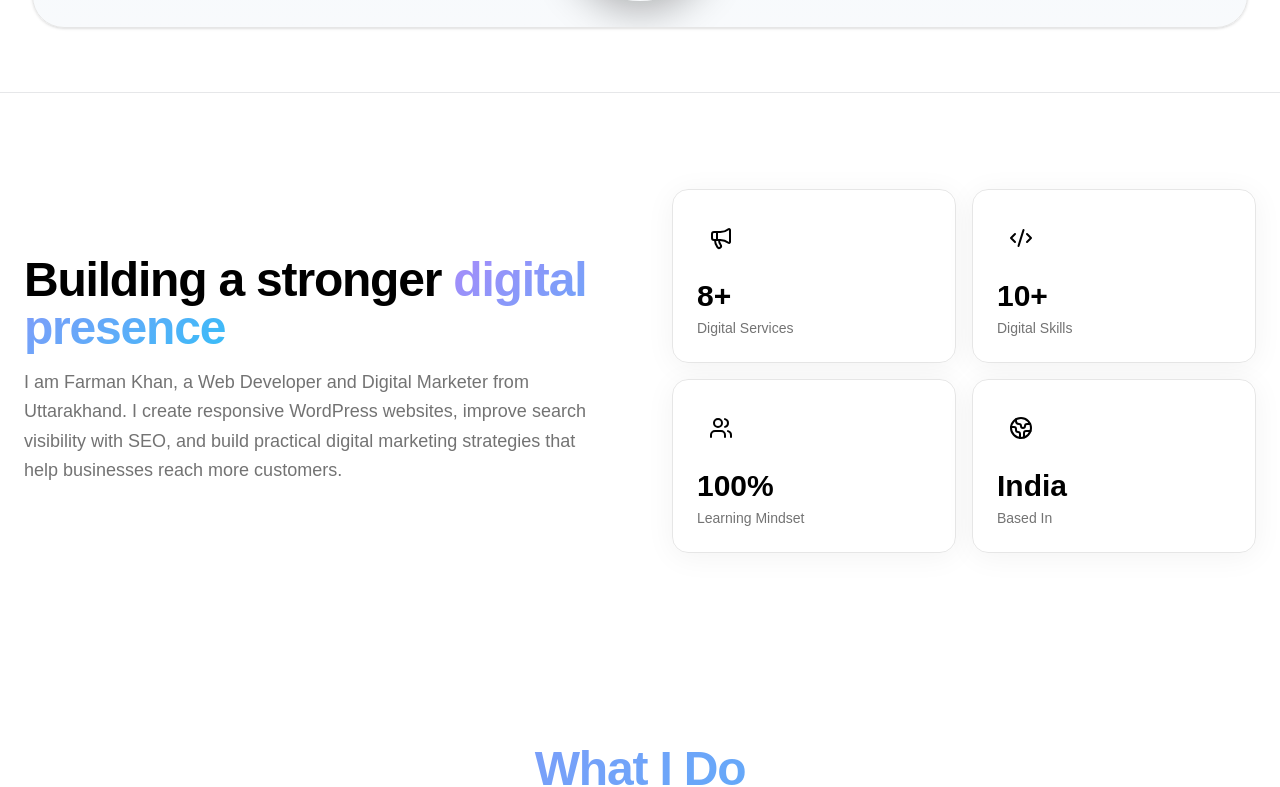
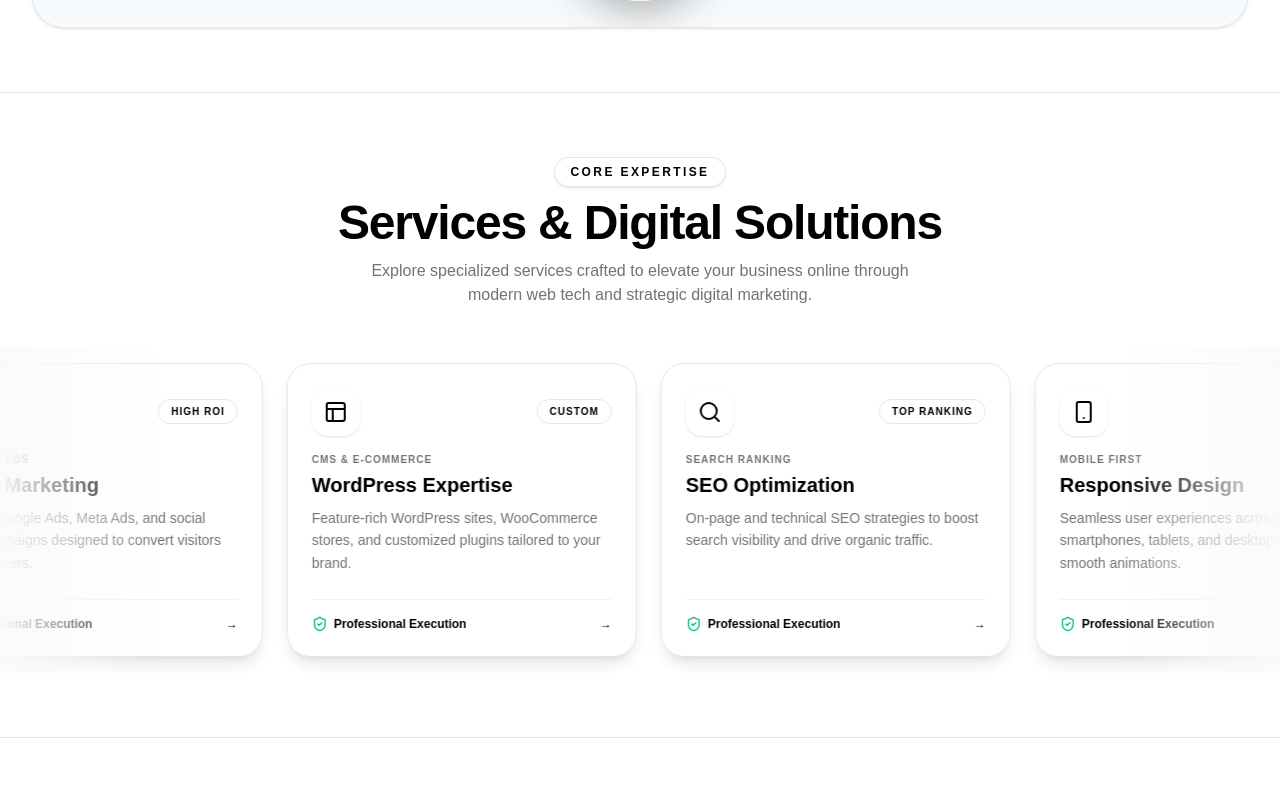
Before and after one commit to farmankhan39/Farman-khan, a React (Vite) app: page / in a window 1280 px wide. Shown: the part 1392-2179 px from the top of the page. Built offline with nearby package versions, Linux system fonts and the light colour scheme; the HTML template or start-up script is replaced by a standard one; what lightswind would draw is missing.

Commit message:
Added new portfolio section

```diff
--- a/src/components/HeroSection/HeroSection.tsx
+++ b/src/components/HeroSection/HeroSection.tsx
@@ -1,6 +1,7 @@
 import { motion } from "framer-motion";
 import { ArrowRight, Download, Linkedin, Mail } from "lucide-react";
 import TechStackSection from "../TechStackSection/TechStackSection";
+import ScrollingServicesMarquee from "../ScrollingServicesMarquee";
 import { Button } from "../lightswind/button";
 import { Badge } from "../lightswind/badge";
 import { HangingIdCard } from "../lightswind/HangingIdCard";
@@ -202,8 +203,9 @@ export const HeroSection = () => {
       </div>
 
       {/* Marquee appended natively to the bottom to span Full Width */}
-      <div className="w-full relative z-10 mt-auto">
+      <div className="w-full relative z-10 mt-auto flex flex-col">
         <TechStackSection />
+        <ScrollingServicesMarquee />
       </div>
     </section>
   );
--- /dev/null
+++ b/src/components/ScrollingServicesMarquee.tsx
@@ -0,0 +1,129 @@
+import React from "react";
+import { motion } from "framer-motion";
+import { Globe, Megaphone, Search, Layout, TrendingUp, Code2, Smartphone, ShieldCheck } from "lucide-react";
+
+const serviceCards = [
+  {
+    title: "Web Development",
+    category: "FRONTEND & BACKEND",
+    description: "Custom responsive websites built with high performance, modern UI/UX, and clean architecture.",
+    icon: Code2,
+    badge: "Popular",
+  },
+  {
+    title: "Digital Marketing",
+    category: "GROWTH & ADS",
+    description: "Targeted Google Ads, Meta Ads, and social media campaigns designed to convert visitors into customers.",
+    icon: Megaphone,
+    badge: "High ROI",
+  },
+  {
+    title: "WordPress Expertise",
+    category: "CMS & E-COMMERCE",
+    description: "Feature-rich WordPress sites, WooCommerce stores, and customized plugins tailored to your brand.",
+    icon: Layout,
+    badge: "Custom",
+  },
+  {
+    title: "SEO Optimization",
+    category: "SEARCH RANKING",
+    description: "On-page and technical SEO strategies to boost search visibility and drive organic traffic.",
+    icon: Search,
+    badge: "Top Ranking",
+  },
+  {
+    title: "Responsive Design",
+    category: "MOBILE FIRST",
+    description: "Seamless user experiences across smartphones, tablets, and desktop displays with smooth animations.",
+    icon: Smartphone,
+    badge: "UI/UX",
+  },
+  {
+    title: "Conversion & Growth",
+    category: "ANALYTICS & LEADS",
+    description: "Data-driven marketing funnels and audience targeting to scale your business online rapidly.",
+    icon: TrendingUp,
+    badge: "Results",
+  },
+];
+
+export const ScrollingServicesMarquee: React.FC = () => {
+  // Duplicate array for seamless infinite looping
+  const duplicatedCards = [...serviceCards, ...serviceCards];
+
+  return (
+    <section className="w-full py-16 bg-background relative overflow-hidden border-b border-foreground/10" aria-label="Services Scrolling Marquee">
+      {/* Section Header */}
+      <div className="max-w-7xl mx-auto px-6 mb-10 text-center">
+        <span className="text-xs font-extrabold uppercase tracking-[0.2em] text-primary bg-primary/10 px-4 py-1.5 rounded-full border border-primary/20 shadow-sm inline-block mb-3">
+          Core Expertise
+        </span>
+        <h2 className="text-3xl md:text-5xl font-extrabold tracking-tight text-foreground">
+          Services & Digital Solutions
+        </h2>
+        <p className="text-muted-foreground mt-3 max-w-xl mx-auto text-sm md:text-base">
+          Explore specialized services crafted to elevate your business online through modern web tech and strategic digital marketing.
+        </p>
+      </div>
+
+      {/* Infinite Scrolling Marquee Container */}
+      <div className="relative w-full overflow-hidden py-4">
+        {/* Left & Right Gradient Fade Overlays */}
+        <div className="absolute left-0 top-0 bottom-0 w-24 md:w-40 bg-gradient-to-r from-background to-transparent z-10 pointer-events-none" />
+        <div className="absolute right-0 top-0 bottom-0 w-24 md:w-40 bg-gradient-to-l from-background to-transparent z-10 pointer-events-none" />
+
+        <motion.div
+          className="flex gap-6 w-max pl-6"
+          animate={{ x: ["0%", "-50%"] }}
+          transition={{
+            duration: 32,
+            repeat: Infinity,
+            ease: "linear",
+          }}
+          whileHover={{ animationPlayState: "paused" }}
+        >
+          {duplicatedCards.map((service, index) => {
+            const Icon = service.icon;
+            return (
+              <div
+                key={index}
+                className="w-[300px] md:w-[350px] flex-shrink-0 rounded-3xl p-6 bg-card/60 backdrop-blur-xl border border-black/5 dark:border-white/10 shadow-lg hover:border-primary/50 transition-all duration-300 hover:-translate-y-1 group flex flex-col justify-between"
+              >
+                <div>
+                  <div className="flex items-center justify-between mb-4">
+                    <div className="w-12 h-12 rounded-2xl bg-primary/10 text-primary flex items-center justify-center group-hover:scale-110 group-hover:bg-primary group-hover:text-primary-foreground transition-all duration-300 shadow-sm">
+                      <Icon className="w-6 h-6" />
+                    </div>
+                    <span className="text-[10px] font-extrabold tracking-widest uppercase px-3 py-1 rounded-full bg-primary/10 text-primary border border-primary/20">
+                      {service.badge}
+                    </span>
+                  </div>
+
+                  <span className="text-[10px] font-bold tracking-widest uppercase text-muted-foreground block mb-1">
+                    {service.category}
+                  </span>
+                  <h3 className="text-xl font-bold text-foreground mb-2 group-hover:text-primary transition-colors">
+                    {service.title}
+                  </h3>
+                  <p className="text-sm text-muted-foreground leading-relaxed">
+                    {service.description}
+                  </p>
+                </div>
+
+                <div className="mt-6 pt-4 border-t border-black/5 dark:border-white/10 flex items-center justify-between text-xs font-semibold text-primary">
+                  <span className="flex items-center gap-1.5">
+                    <ShieldCheck className="w-4 h-4 text-emerald-500" />
+                    Professional Execution
+                  </span>
+                  <span className="group-hover:translate-x-1 transition-transform">→</span>
+                </div>
+              </div>
+            );
+          })}
+        </motion.div>
+      </div>
+    </section>
+  );
+};
+
+export default ScrollingServicesMarquee;
```
